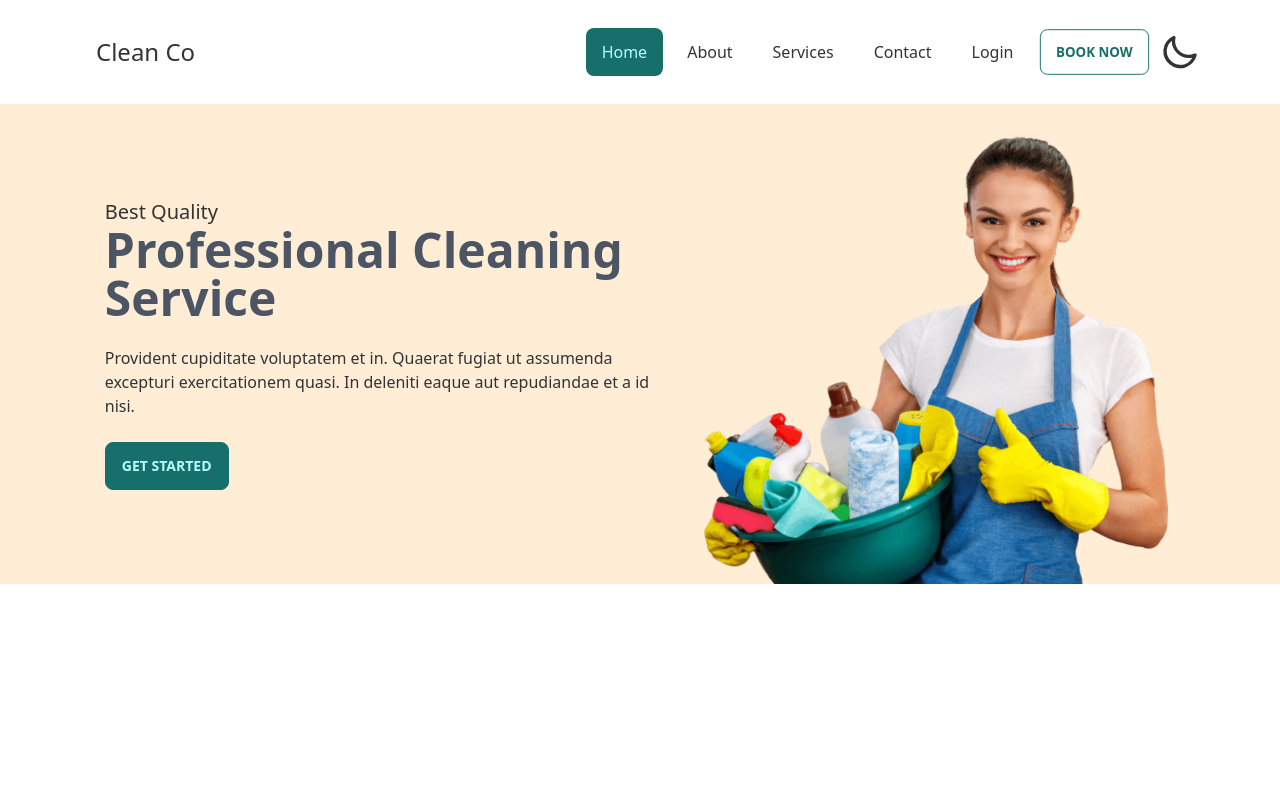
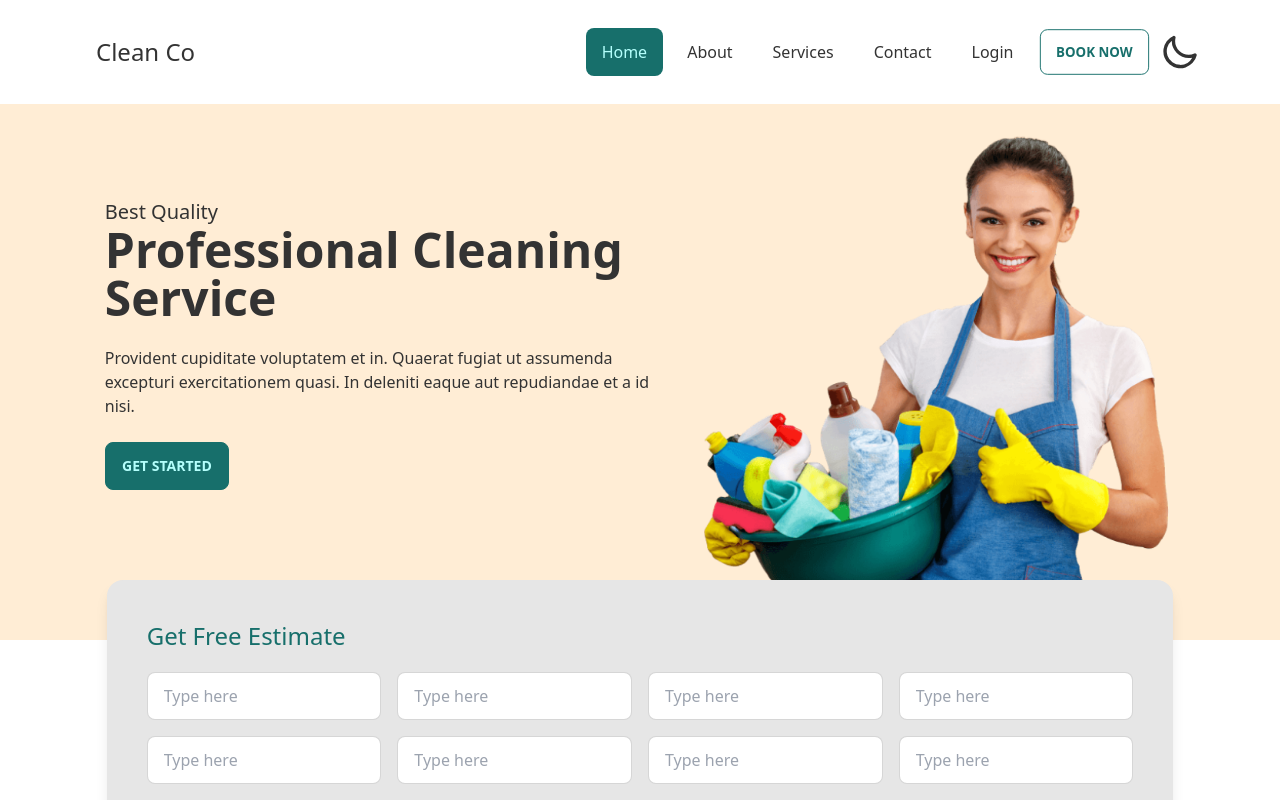
Before and after one commit to nazmul162001/clean-co-client, a React (Create React App) app: page / in a window 1280 px wide. Built offline with nearby package versions, Linux system fonts and the light colour scheme.

Commit message:
fixed dark light mode in chorome

```diff
--- a/package.json
+++ b/package.json
@@ -6,6 +6,7 @@
     "@testing-library/jest-dom": "^5.14.1",
     "@testing-library/react": "^13.0.0",
     "@testing-library/user-event": "^13.2.1",
+    "aos": "^3.0.0-beta.6",
     "daisyui": "^2.15.0",
     "react": "^18.1.0",
     "react-dom": "^18.1.0",
--- a/public/index.html
+++ b/public/index.html
@@ -1,4 +1,4 @@
-<!DOCTYPE html data-theme="light">
+<!DOCTYPE html>
 <html lang="en">
   <head>
     <meta charset="utf-8" />
--- a/src/App.js
+++ b/src/App.js
@@ -1,8 +1,16 @@
 import Navbar from './components/Navbar';
 import { Route, Routes } from 'react-router-dom';
 import {publicRoute} from './routes/PublicRoute';
+import AOS from 'aos';
+import 'aos/dist/aos.css';
+import { useEffect } from 'react';
 
 function App() {
+
+  useEffect(()=>{
+    AOS.init();
+  },[])
+
   return (
     <div className="">
       <Navbar>
--- a/src/components/Navbar.js
+++ b/src/components/Navbar.js
@@ -1,13 +1,14 @@
-import React from 'react';
+import React, { useState } from 'react';
 import { Link, NavLink } from 'react-router-dom';
 
 const Navbar = ({ children }) => {
+  const [dark, setDark] = useState(false);
   return (
-    <div class="drawer drawer-end">
+    <div class="drawer drawer-end" data-theme={dark ? 'dark': 'light'}>
       <input id="my-drawer-3" type="checkbox" class="drawer-toggle" />
       <div class="drawer-content flex flex-col">
         {/* <!-- Navbar --> */}
-        <div class="w-full navbar bg-base-100 px-20 sticky top-0 my-5 z-50">
+        <div class="w-full navbar bg-base-100 px-0 md:px-20 sticky top-0 my-5 z-50">
           <div class="flex-1 px-2 mx-2 text-2xl">Clean Co</div>
           <div class="flex-none lg:hidden">
             <label for="my-drawer-3" class="btn btn-square btn-ghost">
@@ -74,7 +75,7 @@ const Navbar = ({ children }) => {
                 </ul>
               </li>
               <label class="swap swap-rotate">
-                <input type="checkbox" data-toggle-theme="dark,light" />
+                <input type="checkbox" onClick={()=> setDark(!dark)}/>
 
                 <svg
                   class="swap-on fill-current w-10 h-10"
--- a/src/pages/Home/Banner.js
+++ b/src/pages/Home/Banner.js
@@ -3,23 +3,96 @@ import girl from '../../assets/images/bucketgirl.png';
 
 const Banner = () => {
   return (
-    <div class="hero h-[60vh] bg-accent">
+    <>
+      <div class="hero h-screen lg:h-[70vh] bg-accent pb-14">
         <div class="hero-content flex-col lg:flex-row p-0">
-        <div className='max-w-xl'>
-          <h2 class="text-xl">Best Quality</h2>
-          <h1 className='text-5xl font-bold text-gray-600'>Professional Cleaning Service</h1>
-          <p class="py-6">
+          <div className="max-w-xl px-5 md:px-0">
+            <p
+              data-aos="fade-right"
+              data-aos-duration="1000"
+              data-aos-delay="200"
+              class="text-xl"
+            >
+              Best Quality
+            </p>
+            <h1
+              data-aos="fade-right"
+              data-aos-duration="1000"
+              data-aos-delay="400"
+              className="text-5xl font-bold"
+            >
+              Professional Cleaning Service
+            </h1>
+            <p
+              data-aos="fade-right"
+              data-aos-duration="1000"
+              data-aos-delay="600"
+              class="py-6"
+            >
               Provident cupiditate voluptatem et in. Quaerat fugiat ut assumenda
-            excepturi exercitationem quasi. In deleniti eaque aut repudiandae et
-            a id nisi.
+              excepturi exercitationem quasi. In deleniti eaque aut repudiandae
+              et a id nisi.
             </p>
-          <button class="btn btn-primary">Get Started</button>
+            <button
+              data-aos="zoom-in"
+              data-aos-delay="1300"
+              class="btn btn-primary"
+            >
+              Get Started
+            </button>
           </div>
-        <div className='h-[60vh]'>
+          <div className="h-[60vh] shrink-0">
             <img src={girl} class="h-full" alt="/banner-images" />
           </div>
         </div>
       </div>
+      <div className="rounded-2xl mx-auto mt-[-60px] relative z-20 bg-base-200 shadow-lg p-10 w-5/6">
+        <h1 className="text-2xl mb-5 text-primary">Get Free Estimate</h1>
+        <div className="grid grid-cols-1 md:grid-cols-2 lg:grid-cols-4 gap-4 ">
+          <input
+            type="text"
+            placeholder="Type here"
+            class="input input-bordered w-full"
+          />
+          <input
+            type="text"
+            placeholder="Type here"
+            class="input input-bordered w-full"
+          />
+          <input
+            type="text"
+            placeholder="Type here"
+            class="input input-bordered w-full"
+          />
+          <input
+            type="text"
+            placeholder="Type here"
+            class="input input-bordered w-full"
+          />
+          <input
+            type="text"
+            placeholder="Type here"
+            class="input input-bordered w-full"
+          />
+          <input
+            type="text"
+            placeholder="Type here"
+            class="input input-bordered w-full"
+          />
+          <input
+            type="text"
+            placeholder="Type here"
+            class="input input-bordered w-full"
+          />
+          <input
+            type="text"
+            placeholder="Type here"
+            class="input input-bordered w-full"
+          />
+        </div>
+        <button className="btn btn-primary mt-5">Get a Quote</button>
+      </div>
+    </>
   );
 };
 
```
Also changed, not shown: 1 other file (tests, documents, lock files or other folders). Lines whose indentation alone changed are shown as unchanged.
